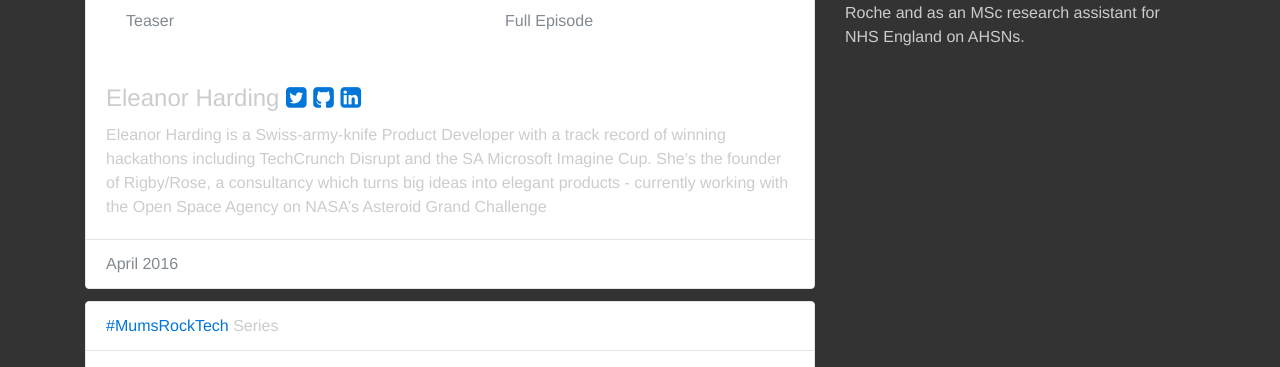
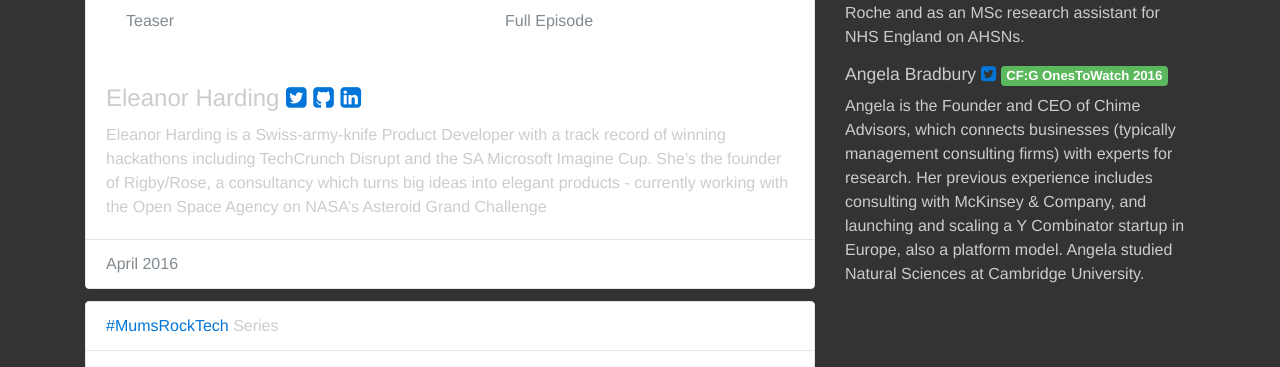
Before and after one commit to WeRockTech/werocktech.github.io, a Jekyll site: the page built from index.html, in a window 1280 px wide and 900 px high, scrolled down 1016 px, cut to the strip 196-563 px from the top of the window. Built offline with Jekyll 4.4.1, drawn with Linux system fonts in a browser that asks for light colours.

Commit message:
Future episode Angela Bradbury

```diff
--- a/_data/futureepisodes.yml
+++ b/_data/futureepisodes.yml
@@ -13,3 +13,8 @@
   bio: Maxine is currently undertaking a PhD at UCL in neuroinformatics, at the intersection of data science and dementia. She has also completed an MSc in Health Policy and Economics at the LSE and LSHTM. Maxine is the Managing Director of HealthTech Women in the UK, and has worked at the Royal Society, DFID, L’Oreal, Roche and as an MSc research assistant for NHS England on AHSNs.
   series: CF:G OnesToWatch 2016
   twitter: Maxi_Macki
+
+- name: Angela Bradbury
+  bio: Angela is the Founder and CEO of Chime Advisors, which connects businesses (typically management consulting firms) with experts for research. Her previous experience includes consulting with McKinsey & Company, and launching and scaling a Y Combinator startup in Europe, also a platform model. Angela studied Natural Sciences at Cambridge University.
+  series: CF:G OnesToWatch 2016
+  twitter: angelakbradbury
```
